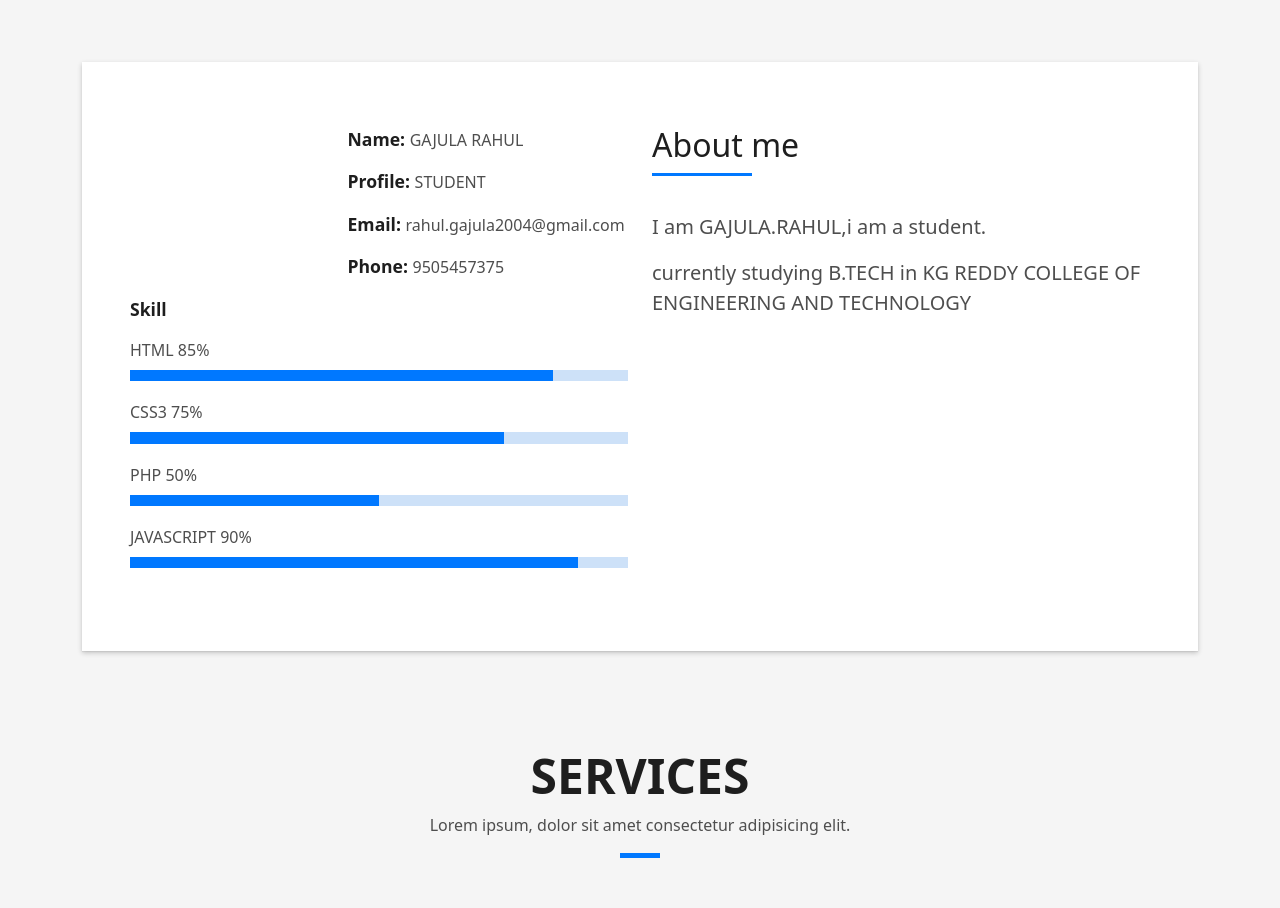
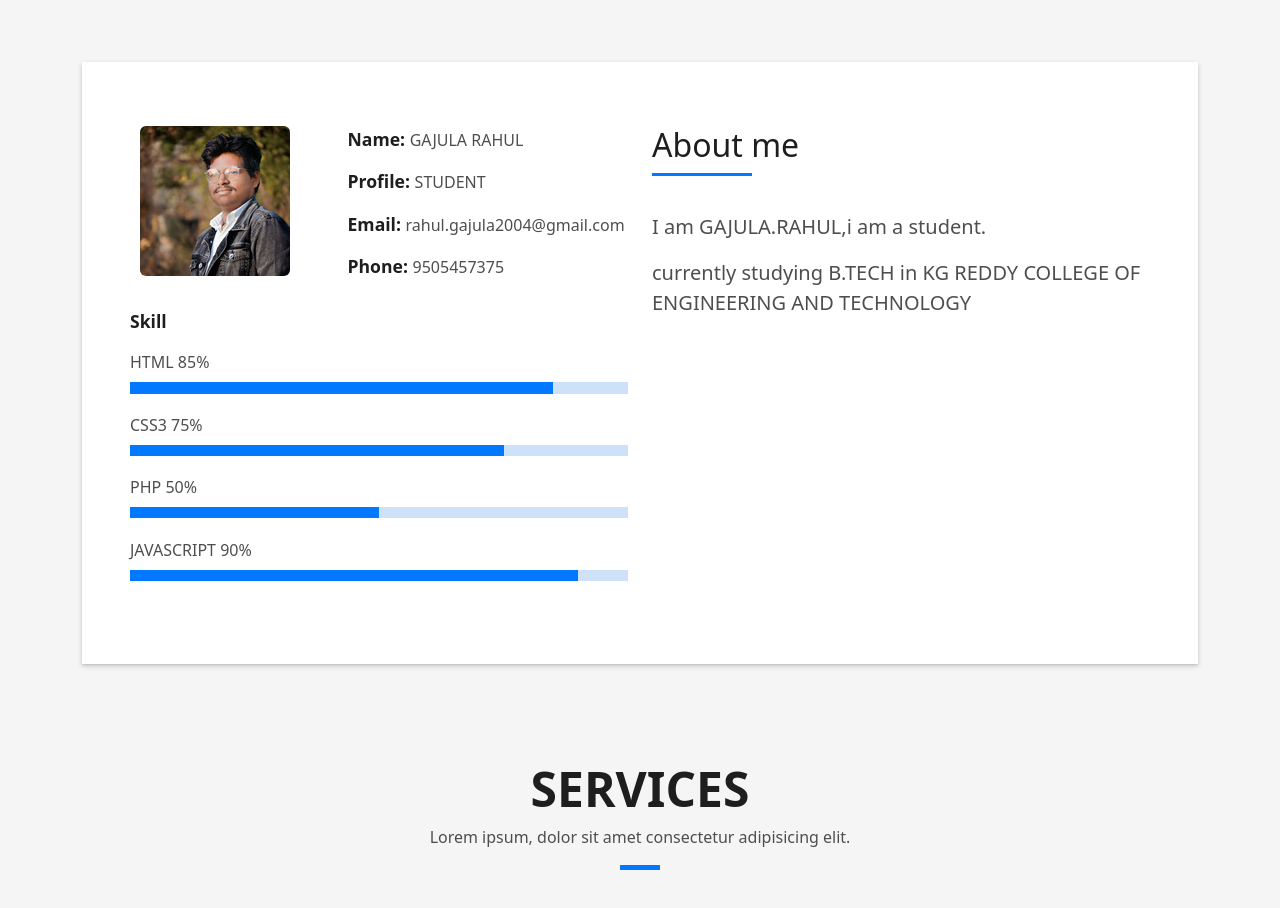
Before and after one commit to Rahul-7375/personal, a plain HTML site: page index.html in a window 1280 px wide. Shown: the part 802-1710 px from the top of the page. Drawn offline with Linux system fonts and the light colour scheme.

Commit message:
Update index.html

```diff
--- a/index.html
+++ b/index.html
@@ -100,7 +100,7 @@
                   <div class="row">
                     <div class="col-sm-6 col-md-5">
                       <div class="about-img">
-                        <img src="assets/img/.jpg" class="img-fluid rounded b-shadow-a" alt="">
+                        <img src="assets/img/testimonial-2.jpg" class="img-fluid rounded b-shadow-a" alt="">
                       </div>
                     </div>
                     <div class="col-sm-6 col-md-7">
```
